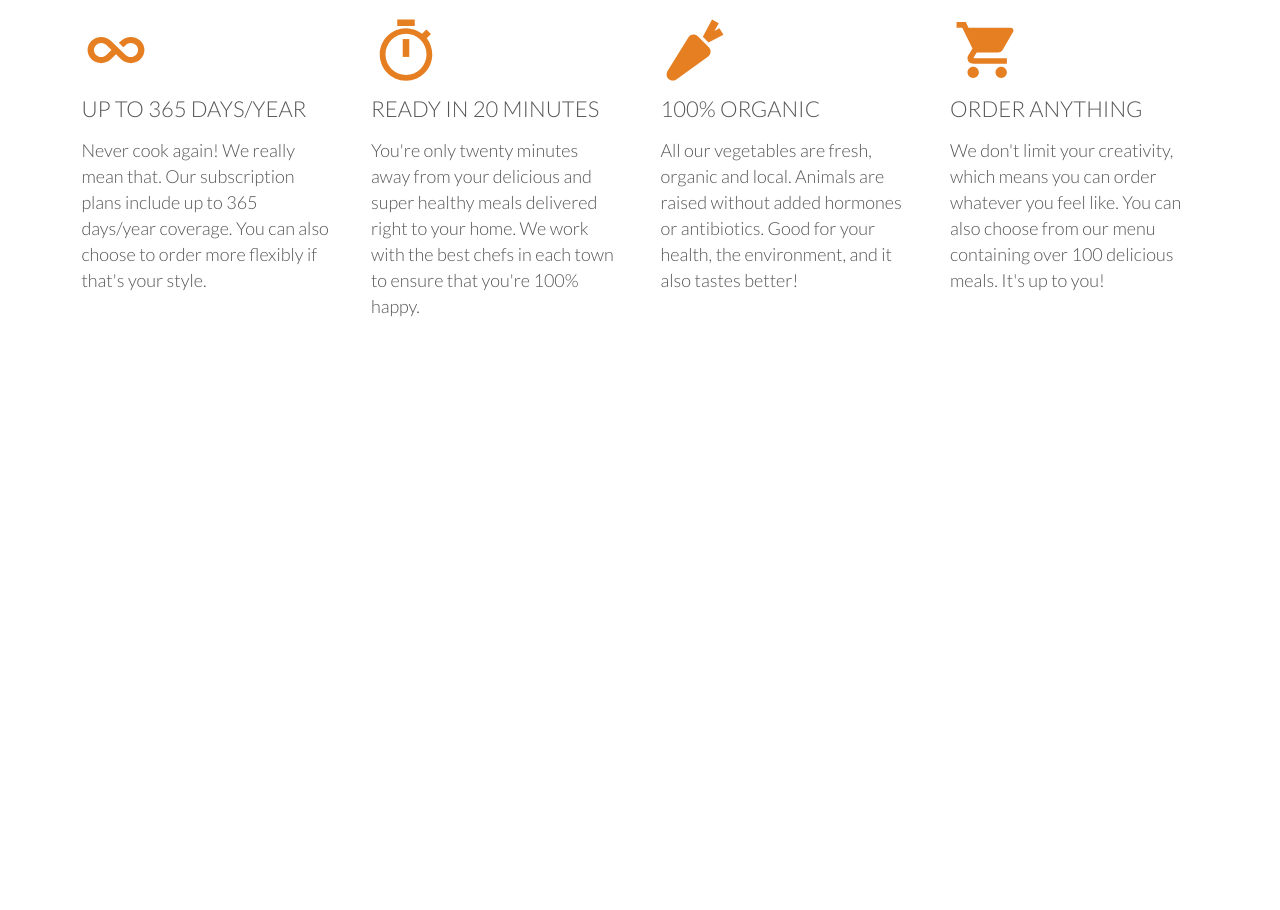
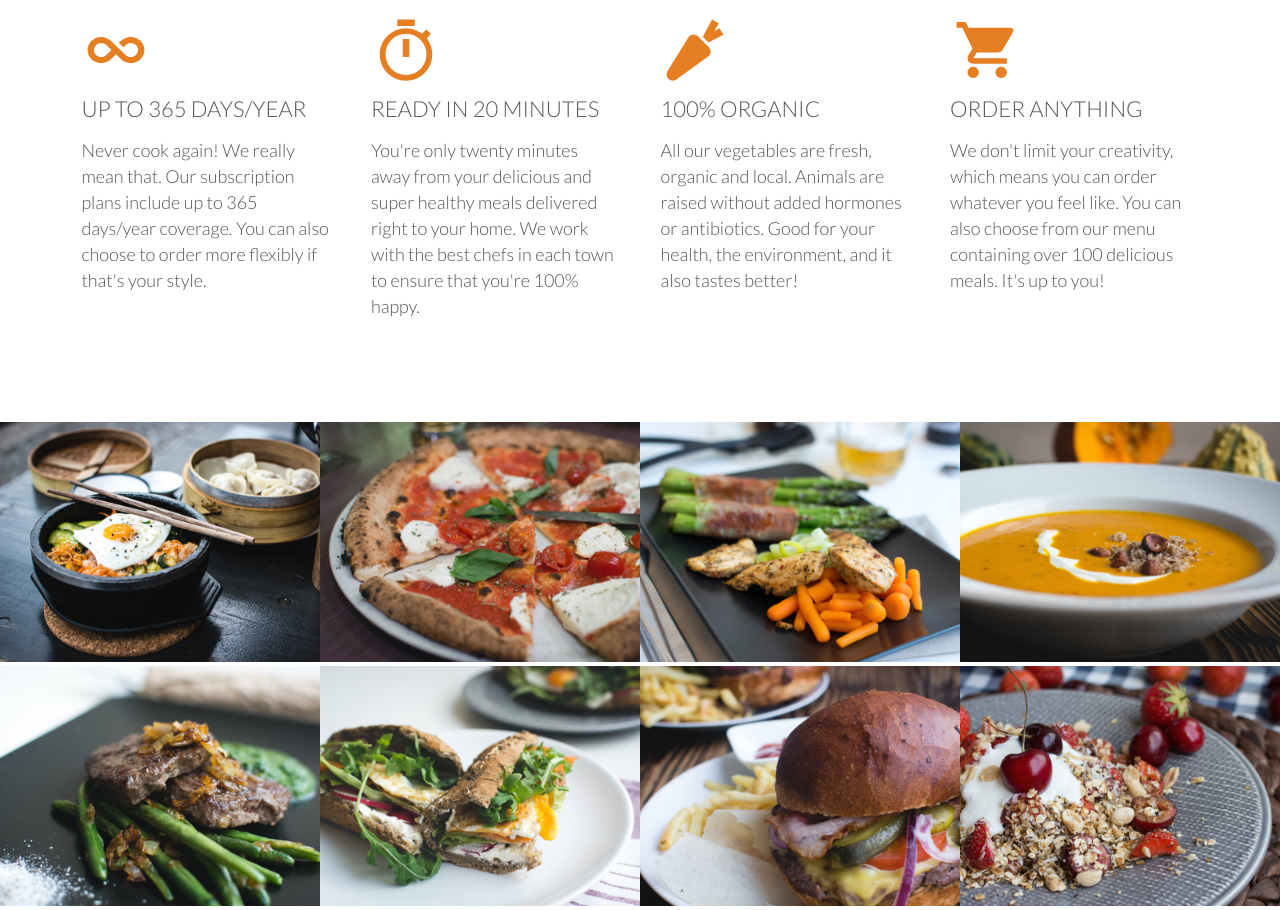
Before and after one commit to shengdade/udemy-html-css, a plain HTML site: page Omnifood/Omnifood-Dade/index.html in a window 1280 px wide. Shown: the part 1052-1962 px from the top of the page. Before the commit the page ends 1474 px from the top, so only its background shows below. Drawn offline with nearby package versions, Linux system fonts and the light colour scheme.

Commit message:
Building the favorite meals section - Part 1

```diff
--- a/Omnifood/Omnifood-Dade/index.html
+++ b/Omnifood/Omnifood-Dade/index.html
@@ -87,6 +87,74 @@
       </div>
     </section>
 
+    <section class="section-meals">
+      <ul class="meals-showcase">
+        <li>
+          <figure class="meal-photo">
+            <img
+              src="resources/img/1.jpg"
+              alt="Korean bibimbap with egg and vegetables"
+            />
+          </figure>
+        </li>
+        <li>
+          <figure class="meal-photo">
+            <img
+              src="resources/img/2.jpg"
+              alt="Simple italian pizza with cherry tomatoes"
+            />
+          </figure>
+        </li>
+        <li>
+          <figure class="meal-photo">
+            <img
+              src="resources/img/3.jpg"
+              alt="Chicken breast steak with vegetables"
+            />
+          </figure>
+        </li>
+        <li>
+          <figure class="meal-photo">
+            <img src="resources/img/4.jpg" alt="Autumn pumpkin soup" />
+          </figure>
+        </li>
+      </ul>
+      <ul class="meals-showcase">
+        <li>
+          <figure class="meal-photo">
+            <img
+              src="resources/img/5.jpg"
+              alt="Paleo beef steak with vegetables"
+            />
+          </figure>
+        </li>
+        <li>
+          <figure class="meal-photo">
+            <img
+              src="resources/img/6.jpg"
+              alt="Healthy baguette with egg and vegetables"
+            />
+          </figure>
+        </li>
+        <li>
+          <figure class="meal-photo">
+            <img
+              src="resources/img/7.jpg"
+              alt="Burger with cheddar and bacon"
+            />
+          </figure>
+        </li>
+        <li>
+          <figure class="meal-photo">
+            <img
+              src="resources/img/8.jpg"
+              alt="Granola with cherries and strawberries"
+            />
+          </figure>
+        </li>
+      </ul>
+    </section>
+
     <script src="https://unpkg.com/ionicons@4.5.0/dist/ionicons.js"></script>
   </body>
 </html>
--- a/Omnifood/Omnifood-Dade/resources/css/style.css
+++ b/Omnifood/Omnifood-Dade/resources/css/style.css
@@ -188,3 +188,32 @@ header {
 .main-nav li a:active {
   border-bottom: 2px solid #e67e22;
 }
+
+/* ------------------------------------------------- */
+/* MEALS */
+/* ------------------------------------------------- */
+
+.section-meals {
+  padding: 0;
+}
+
+.meals-showcase {
+  list-style: none;
+  width: 100%;
+}
+
+.meals-showcase li {
+  display: block;
+  float: left;
+  width: 25%;
+}
+
+.meal-photo {
+  width: 100%;
+  margin: 0;
+}
+
+.meal-photo img {
+  width: 100%;
+  height: auto;
+}
```
